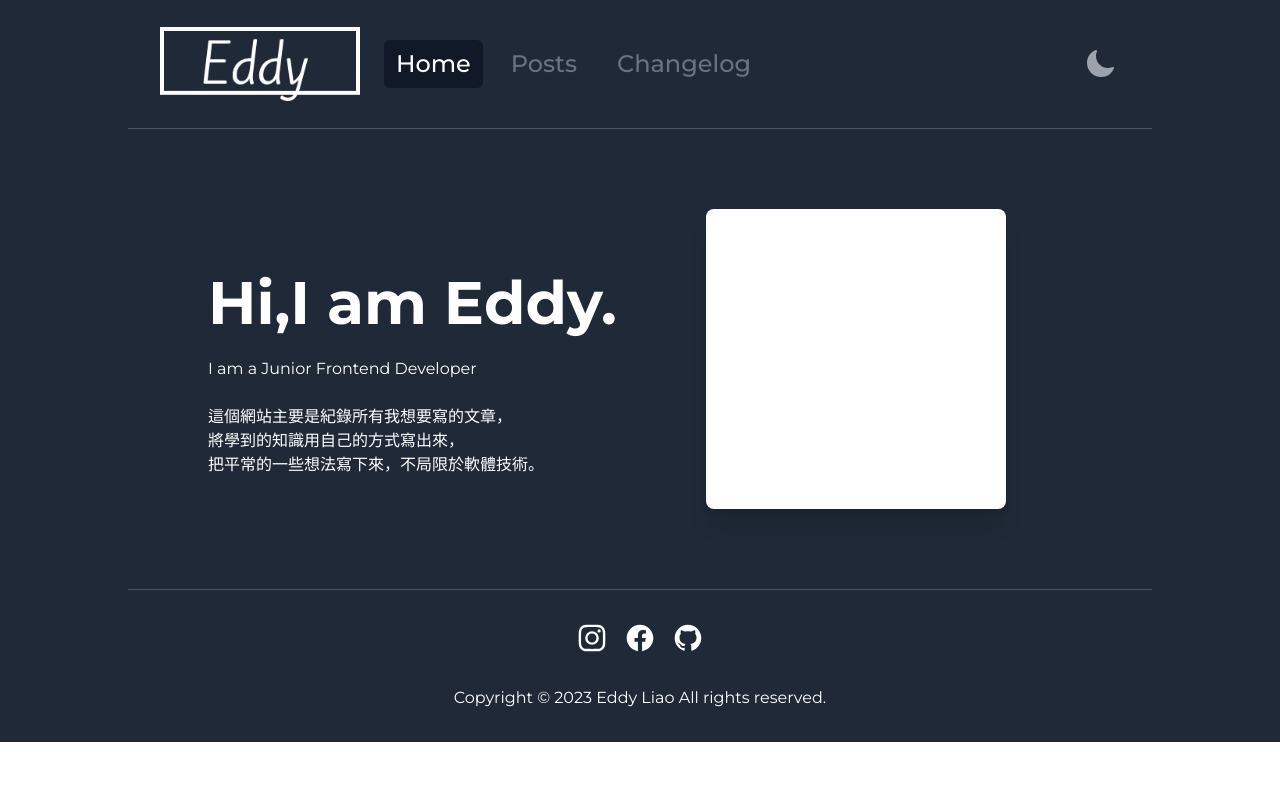
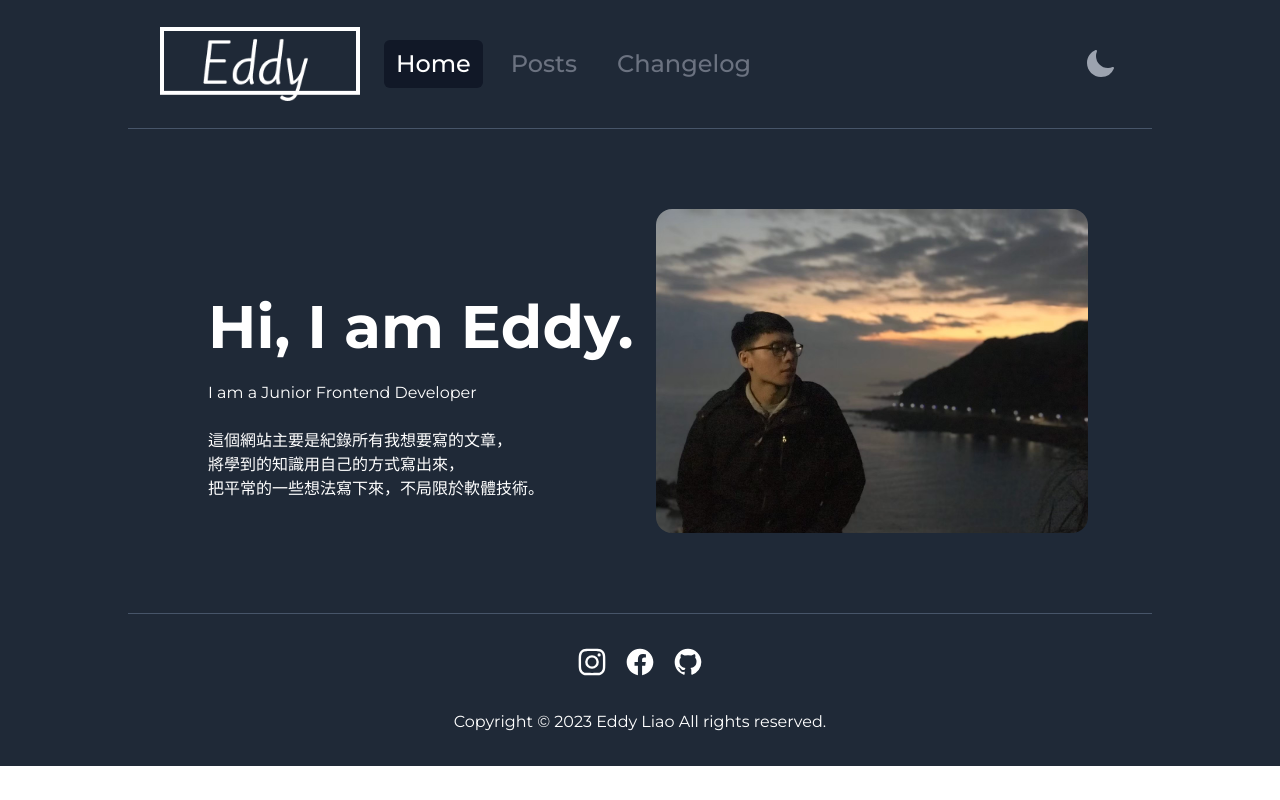
Before and after one commit to milkeddy1/eddy-blog, a Next.js app: page / in a window 1280 px wide. Built offline with nearby package versions, Linux system fonts and the light colour scheme.

Commit message:
feat: home page done

```diff
--- a/src/pages/index.tsx
+++ b/src/pages/index.tsx
@@ -1,23 +1,34 @@
-import { Layout } from '@/containers'
+import { Layout } from "@/containers";
+import { useColorMode } from "@/store";
+import profile from "@/assets/profile.jpg";
+import Image from "next/image";
 
 export default function Home() {
-
+  const { mode } = useColorMode();
+  const isDarkMode = mode === "dark";
 
   return (
     <>
       <Layout>
-        <div className='m-10 md:m-20 grid grid-cols-1 lg:grid-cols-2 grid-flow-dense- md:grid-flow-row'>
-          <div className='order-2'>
-            <div className='w-[60vw] h-[60vw] m-auto md:w-[300px] md:h-[300px] bg-white rounded-lg shadow-xl' />
+        <div className="m-10 md:m-20 grid grid-cols-1 lg:grid-cols-2 grid-flow-dense- md:grid-flow-row">
+          <div className="order-2">
+            <Image
+              src={profile}
+              alt="Eddy"
+              className="rounded-2xl md:hover:scale-105 ease-linear duration-200 md:max-w-[70%] lg:max-w-full md:m-auto lg:ml-4"
+            />
           </div>
-          <div className='text-white w-[70vw] m-auto mb-8'>
-            <h1 className='text-6xl  font-bold'>
+          <div
+            className={`${
+              isDarkMode ? "text-white" : "text-black"
+            } w-[70vw] m-auto mb-8`}
+          >
+            <h1 className="text-6xl  font-bold">
               Hi,
-              <br className='md:hidden' />
-              I am Eddy.
+              <br className="md:hidden" /> I am Eddy.
             </h1>
             <br />
-            <div className=''>
+            <div className="">
               <h2>I am a Junior Frontend Developer</h2>
               <br />
               <h2>這個網站主要是紀錄所有我想要寫的文章，</h2>
@@ -28,5 +39,5 @@ export default function Home() {
         </div>
       </Layout>
     </>
-  )
+  );
 }
```
Also changed, not shown: src/assets/profile.jpg (added).
